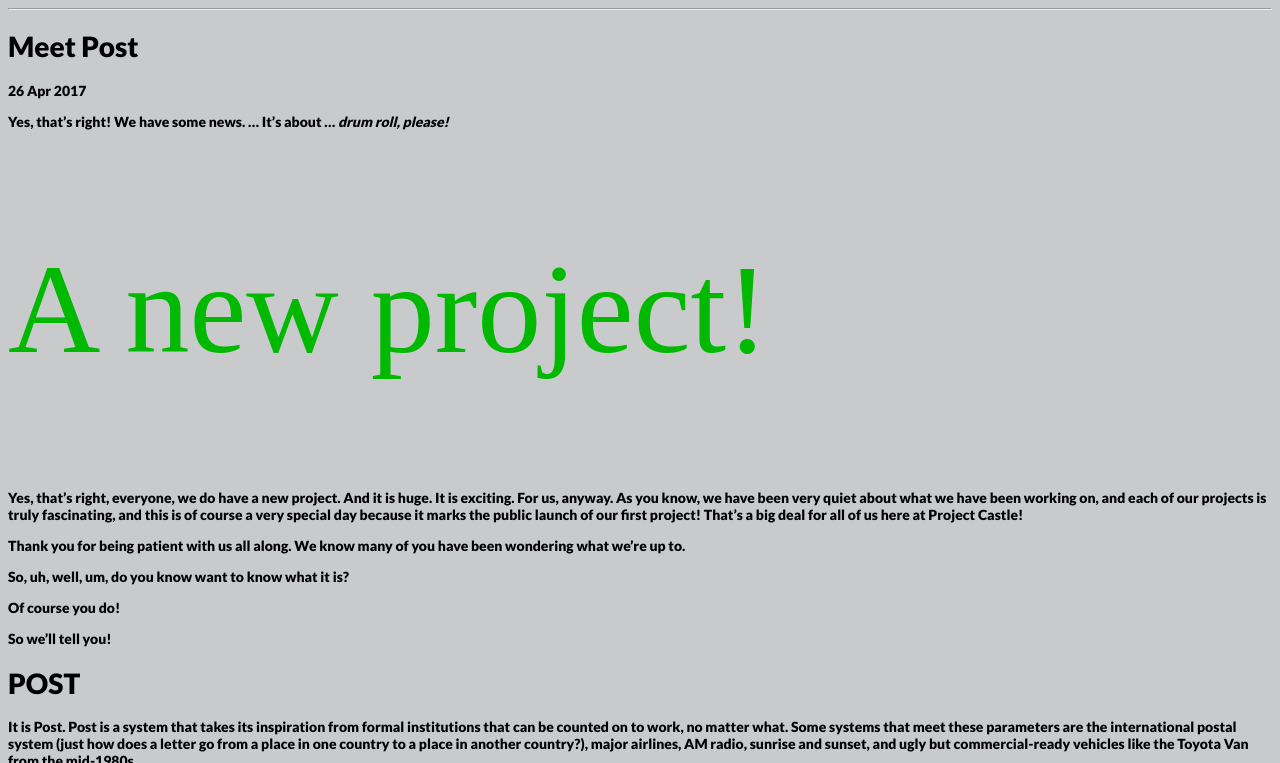
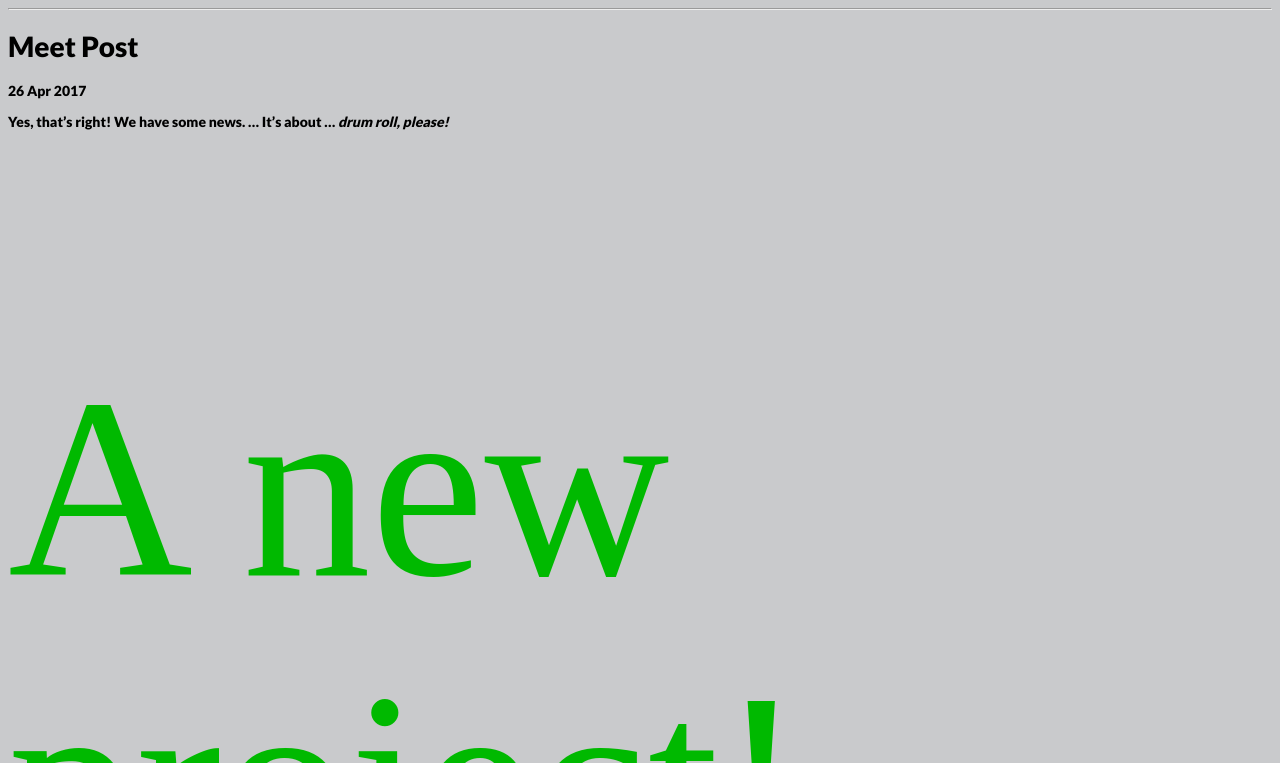
Before and after one commit to jx22/jx22.github.io, a Jekyll site: the page built from _posts/2017-04-26-Meet-Post.md, in a window 1280 px wide. Shown: the top 763 px of the page. Built offline with Jekyll 4.4.1, drawn with Linux system fonts in a browser that asks for light colours; some web fonts are replaced; grey boxes are pictures that could not be loaded.

Commit message:
change h2 viewport size

```diff
--- a/_layouts/post.html
+++ b/_layouts/post.html
@@ -19,12 +19,12 @@
 <link rel="stylesheet" href="https://fonts.typotheque.com/WF-030613-010151.css" type="text/css" />
     <style>
       h2 {
+        color: #00B900;
         font-family: "Wind SW";
         font-style: Normal;
         font-weight: 100;
         font-size: 192px;
-        color: #00B900;
-        font-size:10vw;
+        font-size:20vw;
         }
     </style>
 
```
